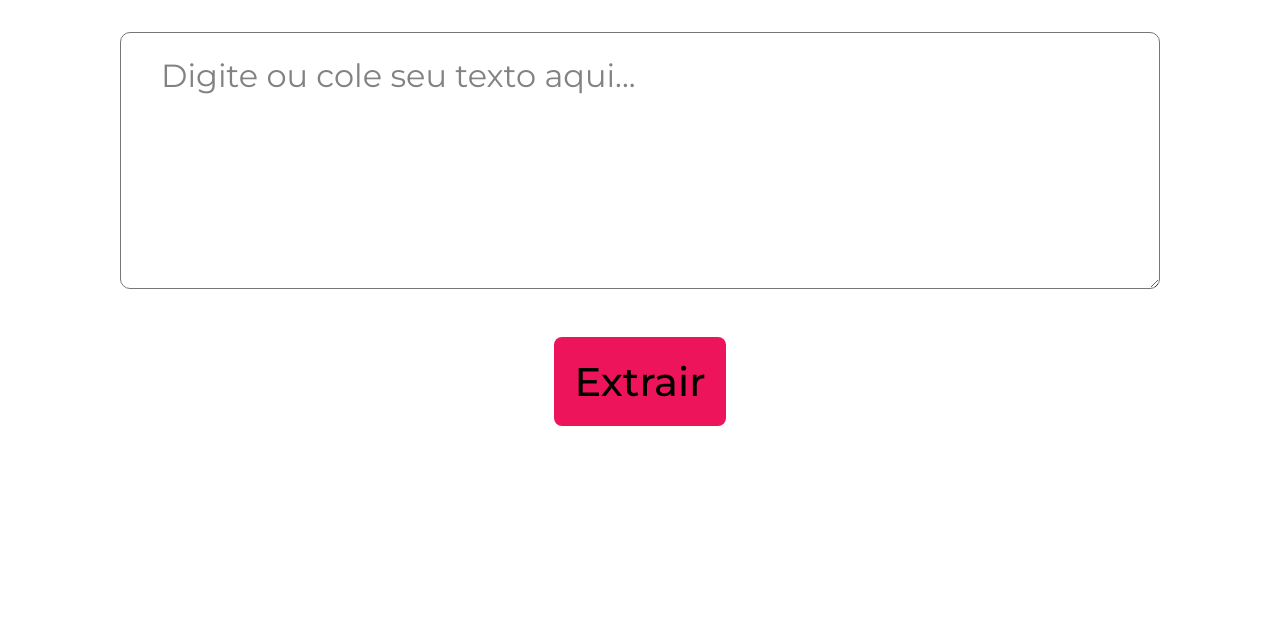
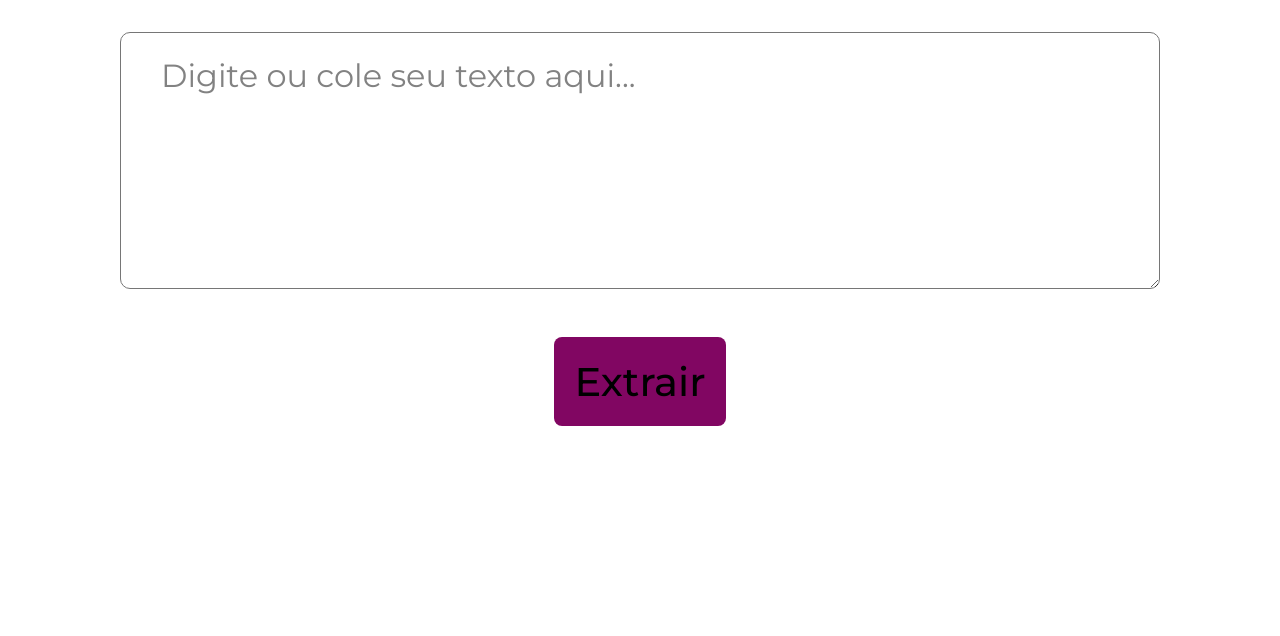
Before and after one commit to drixx123/extrator-de-palavras-chaves, a plain HTML site: page index.html in a window 1280 px wide. Shown: the part 198-834 px from the top of the page. Drawn offline with Linux system fonts and the light colour scheme.

Commit message:
mudando os códigos.

```diff
--- a/style.css
+++ b/style.css
@@ -1,7 +1,7 @@
 @import url('https://fonts.googleapis.com/css2?family=Montserrat:ital,wght@0,100..900;1,100..900&display=swap');
 
 :root {
-    --cor-destaque: #ED145B;
+    --cor-destaque: #810662;
     --cor-gradiente-preto: linear-gradient(113deg, #000 0%, #1E2021 44.96%, #1E2022 100%);
 }
 
```
